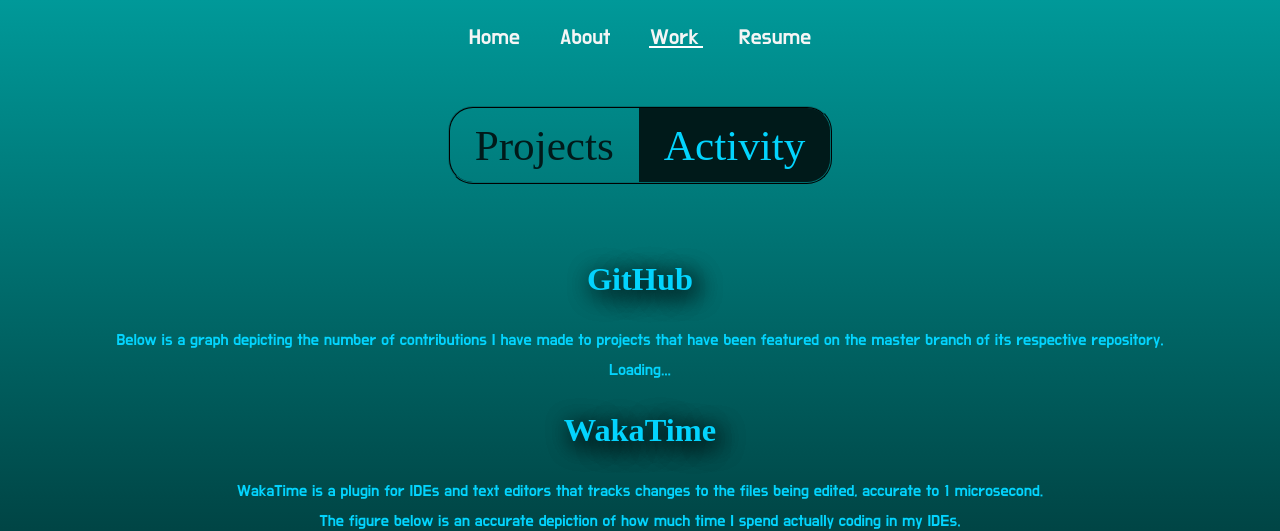
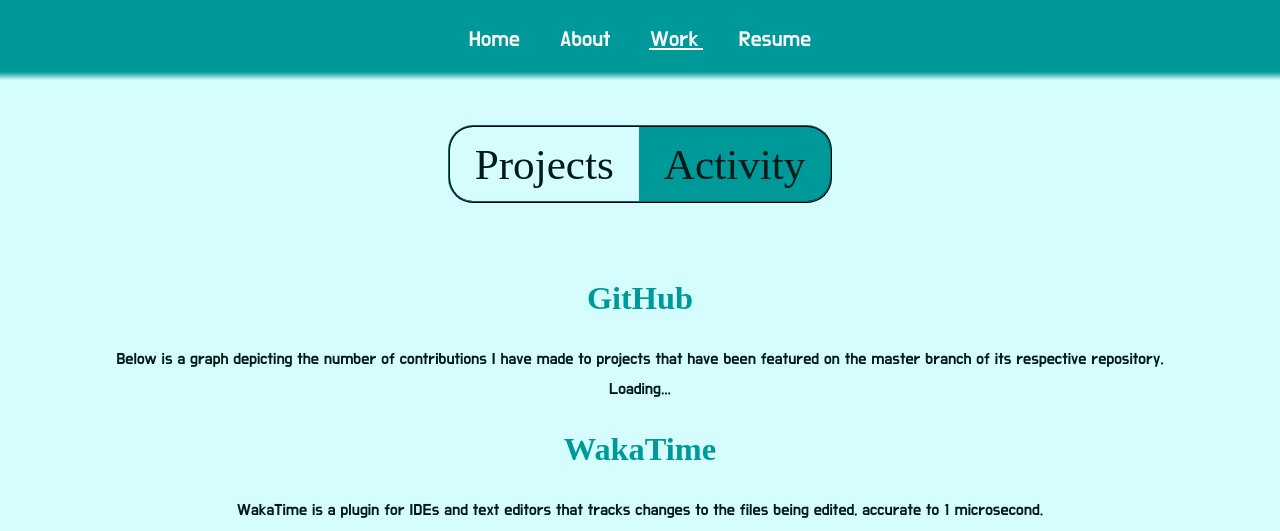
Before and after one commit to brellin/portfolio-vue, a Vue app: page /work/activity in a window 1280 px wide. Shown: the top 531 px of the page. Built offline with nearby package versions, Linux system fonts and the light colour scheme; no server answers; a web font is replaced by a local one.

Commit message:
light mode
need to make a toggle between light and dark modes

```diff
--- a/src/App.vue
+++ b/src/App.vue
@@ -1,6 +1,8 @@
 <template>
   <div id="app">
-    <Nav />
+    <div class="nav">
+      <Nav />
+    </div>
     <router-view :class="`Route ${$route.name}`" />
     <Footer />
   </div>
@@ -18,16 +20,16 @@
 };
 </script>
 
-<style lang='scss'>
+<style lang="scss">
 html {
   font-size: 67.5%;
 }
 body {
   margin: 0 25px;
   padding: 0;
-  background: linear-gradient($mid, $dark) fixed;
+  background: #d5fdfd;
   font-family: $body-font;
-  color: $accent;
+  color: $dark;
   -webkit-font-smoothing: antialiased;
   -moz-osx-font-smoothing: grayscale;
   overflow-x: hidden;
@@ -36,9 +38,21 @@
 #app {
   @include flex(column, flex-start, center);
   max-width: 100%;
-}
-div.Route {
-  min-height: 70vh;
-  width: 100%;
+
+  div.Route {
+    margin-top: 75px;
+    min-height: 65vh;
+    width: 100%;
+  }
+
+  div.nav {
+    @include flex(row, center, center);
+    width: 100%;
+    min-height: 50px;
+    height: 10%;
+    position: fixed;
+    background: linear-gradient($mid 90%, 95%, transparent 100%);
+    z-index: 5;
+  }
 }
 </style>
--- a/src/components/Home.vue
+++ b/src/components/Home.vue
@@ -89,7 +89,7 @@
     position: relative;
 
     h1 {
-      color: $dark;
+      color: $mid;
       font-family: $header-font;
       font-size: 4rem;
       margin: 0;
@@ -101,7 +101,7 @@
 
     h3,
     h4 {
-      color: $accent;
+      color: $dark;
       font-size: 25px;
       padding: 0 5px;
       transition: 1s ease-out;
@@ -112,11 +112,11 @@
     }
 
     h3 {
-      border-bottom: 1px solid #001a1a;
+      border-bottom: 1px solid $mid;
     }
 
     h4 {
-      border-top: 1px solid #001a1a;
+      border-top: 1px solid $mid;
       align-self: flex-end;
     }
   }
--- a/src/components/Navigation.vue
+++ b/src/components/Navigation.vue
@@ -28,7 +28,7 @@
 
 <style lang="scss">
 nav {
-  margin: 20px auto 0;
+  margin: 0 auto;
   @include flex($justify: space-around);
   position: relative;
   max-width: 100%;
--- a/src/components/Work/Activity.vue
+++ b/src/components/Work/Activity.vue
@@ -14,7 +14,7 @@
     <p>WakaTime is a plugin for IDEs and text editors that tracks changes to the files being edited, accurate to 1 microsecond.</p>
     <p>The figure below is an accurate depiction of how much time I spend actually coding in my IDEs.</p>
     <figure>
-      <embed src="https://wakatime.com/share/@brellin/f844d8ee-85dc-4ba1-b3e1-4277288ef657.svg" />
+      <embed src="https://wakatime.com/share/@brellin/16b5b71c-f081-42d4-8031-170cd3ea1823.svg" />
     </figure>
   </div>
 </template>
@@ -53,12 +53,16 @@
     margin-top: 25px;
 
     g text {
-      fill: #03d4fe !important;
+      fill: #099 !important;
     }
 
     @media (max-width: 500px) {
       width: 100%;
     }
   }
+  h2 {
+    text-shadow: none;
+    color: $mid;
+  }
 }
 </style>
--- a/src/components/Work/Work.vue
+++ b/src/components/Work/Work.vue
@@ -41,8 +41,8 @@
 
       &.router-link-active,
       &:hover {
-        color: $accent;
-        background: $dark;
+        color: $dark;
+        background: $mid;
       }
 
       @media (max-width: 500px) {
@@ -55,6 +55,7 @@
     font-family: $header-font;
     font-size: 3rem;
     text-shadow: 5px 5px 25px black, 5px 5px 25px black;
+    color: $accent;
   }
 }
 </style>
```
